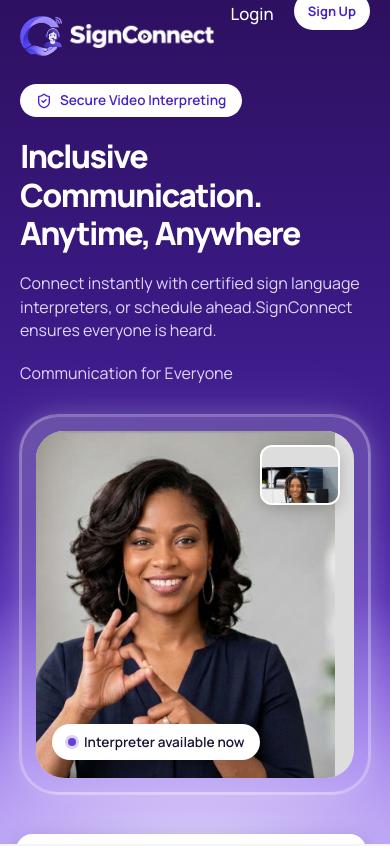
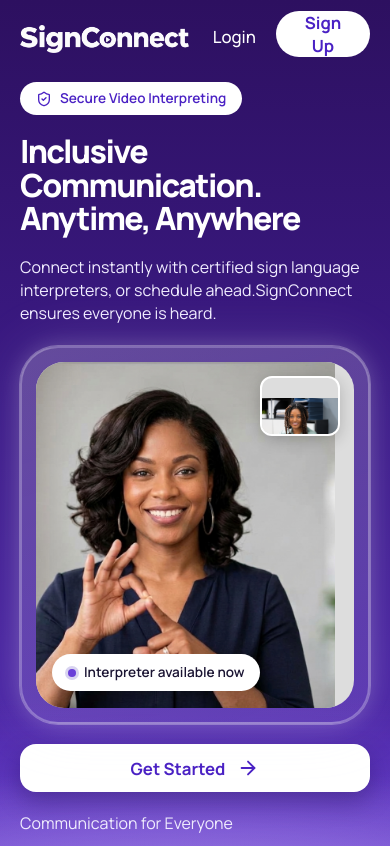
Before and after one commit to VRI-Refactory-project/vri-web, a React (Vite) app: page /landing in a window 390 px wide. Shown: the top 846 px of the page. Built offline with nearby package versions, Linux system fonts and the light colour scheme; no server answers.

Commit message:
fix(mobile): landing page background, element order and logo

```diff
--- a/src/pages/landing/LandingPage.css
+++ b/src/pages/landing/LandingPage.css
@@ -371,25 +371,95 @@
   box-shadow: 0 0 0 3px #d8d3f0;
 }
 
-/* --- Responsive: one column under 900px --- */
+/* ========================================================= */
+/* --- MOBILE / TABLET (900px and narrower) ---              */
+/* Web is untouched: none of this runs above 900px.          */
+/* Everything for the landing page lives HERE, not in all-css */
+/* ========================================================= */
 @media (max-width: 900px) {
-  .landing-hero {
-    grid-template-columns: minmax(0, 1fr);
-    align-items: start;
+  /* 1. THE BACKGROUND FIX.
+        The page was locked to one screen height (max-height: 100vh).
+        Let it grow with the content, so the purple gradient
+        stretches all the way down. */
+  .landing {
+    height: auto;
+    max-height: none;
+    min-height: 100dvh;
+    overflow-x: hidden;
   }
 
+  /* The curved light sweep is drawn for a wide screen; hide it on phones. */
+  .landing-sweep,
+  .landing-halo {
+    display: none;
+  }
+
+  /* 2. HEADER: show only the logo word, smaller. Login/Sign Up stay on the right. */
+  .landing-logo,
+  .landing-nav {
+    transform: none; /* the small desktop nudges are not needed here */
+  }
+  .landing-logo-icon {
+    display: none;
+  }
+  .landing-logo-word {
+    height: 28px;
+  }
+  .landing-header {
+    padding-top: 1rem;
+  }
+
+  /* 3. HERO: one single column, stacked top to bottom. */
+  .landing-hero {
+    display: flex;
+    flex-direction: column;
+    align-items: stretch;
+    gap: 1.25rem;
+    margin-top: 0;
+    padding: 1.5rem var(--landing-gutter) 3rem;
+  }
+
+  /* "display: contents" makes these two wrappers invisible to layout.
+     Their children (badge, title, photo, button...) then become direct
+     children of .landing-hero, so we can put them in any order. */
+  .landing-hero-left,
   .landing-hero-right {
-    justify-self: center;
+    display: contents;
+  }
+
+  /* 4. THE ORDER YOU ASKED FOR:
+        pill -> heading -> paragraph -> woman's photo -> Get Started -> other pills */
+  .landing-badge {
+    order: 1;
+    align-self: flex-start;
+  }
+  .landing-title {
+    order: 2;
+  }
+  .landing-title + .landing-subtitle {
+    order: 3; /* "Connect instantly with certified..." */
+  }
+  .landing-frame {
+    order: 4; /* the photo */
+    width: 100%;
     max-width: 420px;
+    align-self: center;
+  }
+  .landing-cta {
+    order: 5;
+    width: 100%;
+    justify-content: center;
+    animation: none; /* a sliding full-width button would push off the screen */
+  }
+  .landing-cta + .landing-subtitle {
+    order: 6; /* "Communication for Everyone" */
+  }
+  .landing-features {
+    order: 7;
   }
 }
 
 @media (max-width: 480px) {
-  .landing-cta {
-    width: 100%;
-    justify-content: center;
-  }
-
   .landing-features li {
     width: 100%;
     box-sizing: border-box;
```
Also changed, not shown: src/all-css.css.
